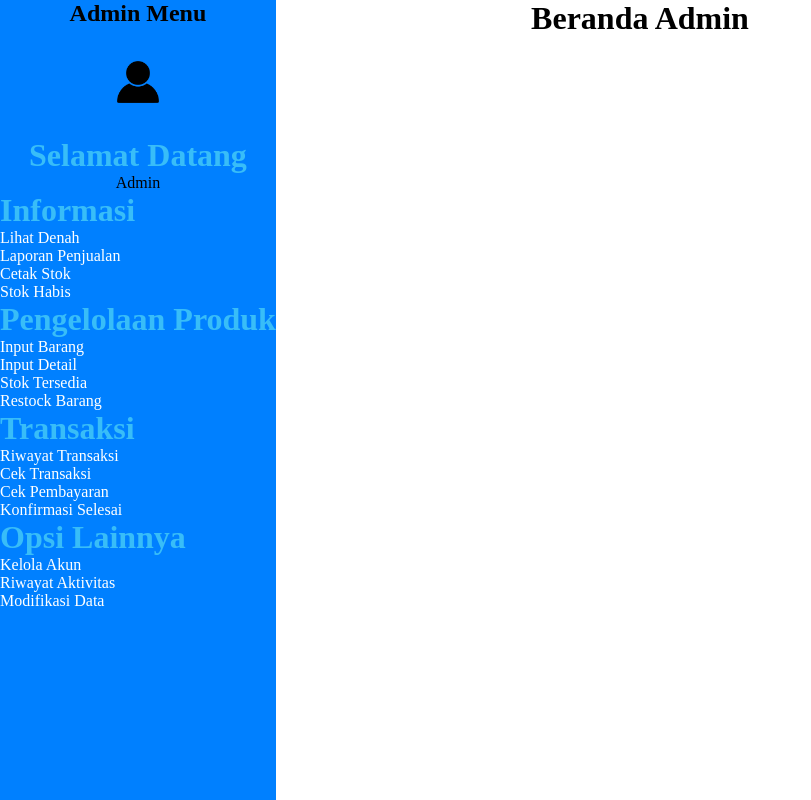
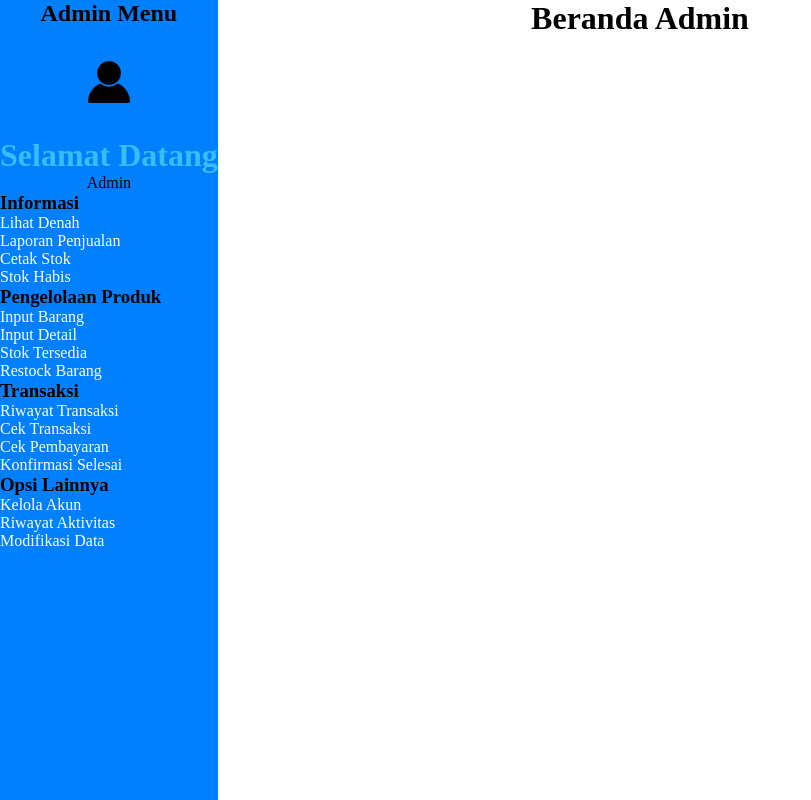
Before and after one commit to p1ckless/ProjectAkhirSemester, a Flask app: page / in a window 1280 px wide. Shown: the whole page, without its empty margins (0-811 px from the left). Run offline with Flask 3, Linux system fonts and the light colour scheme.

Commit message:
change heading from sidebar

```diff
--- a/static/style.css
+++ b/static/style.css
@@ -8,7 +8,7 @@ body {
   padding: 0;
 }
 
-.text1 {
+.tittle {
   text-align: center;
   color: black;
 }
--- a/templates/index.html
+++ b/templates/index.html
@@ -9,7 +9,7 @@
   <title>Beranda Admin</title>
 </head>
 <body>
-  <h1 class="text1"> Beranda Admin </h1>
+  <h1 class="tittle"> Beranda Admin </h1>
   <br>
 
   <div class="sidebar">
@@ -22,7 +22,7 @@
     </div>
 
     <div class="sidebar-menu">
-      <h1>Informasi</h1>
+      <h3>Informasi</h3>
       <ul class="sidebar-item">
         <li><a href="#">Lihat Denah</a></li>
         <li><a href="#">Laporan Penjualan</a></li>
@@ -30,7 +30,7 @@
         <li><a href="#">Stok Habis</a></li>
       </ul>
 
-      <h1>Pengelolaan Produk</h1>
+      <h3>Pengelolaan Produk</h3>
       <ul class="sidebar-item">
         <li><a href="#">Input Barang</a></li>
         <li><a href="#">Input Detail</a></li>
@@ -38,7 +38,7 @@
         <li><a href="#">Restock Barang</a></li>
       </ul>
 
-      <h1>Transaksi</h1>
+      <h3>Transaksi</h3>
       <ul class="sidebar-item">
         <li><a href="#">Riwayat Transaksi</a></li>
         <li><a href="#">Cek Transaksi</a></li>
@@ -46,7 +46,7 @@
         <li><a href="#">Konfirmasi Selesai</a></li>
       </ul>
 
-      <h1>Opsi Lainnya</h1>
+      <h3>Opsi Lainnya</h3>
       <ul class="sidebar-item">
         <li><a href="#">Kelola Akun</a></li>
         <li><a href="#">Riwayat Aktivitas</a></li>
```
